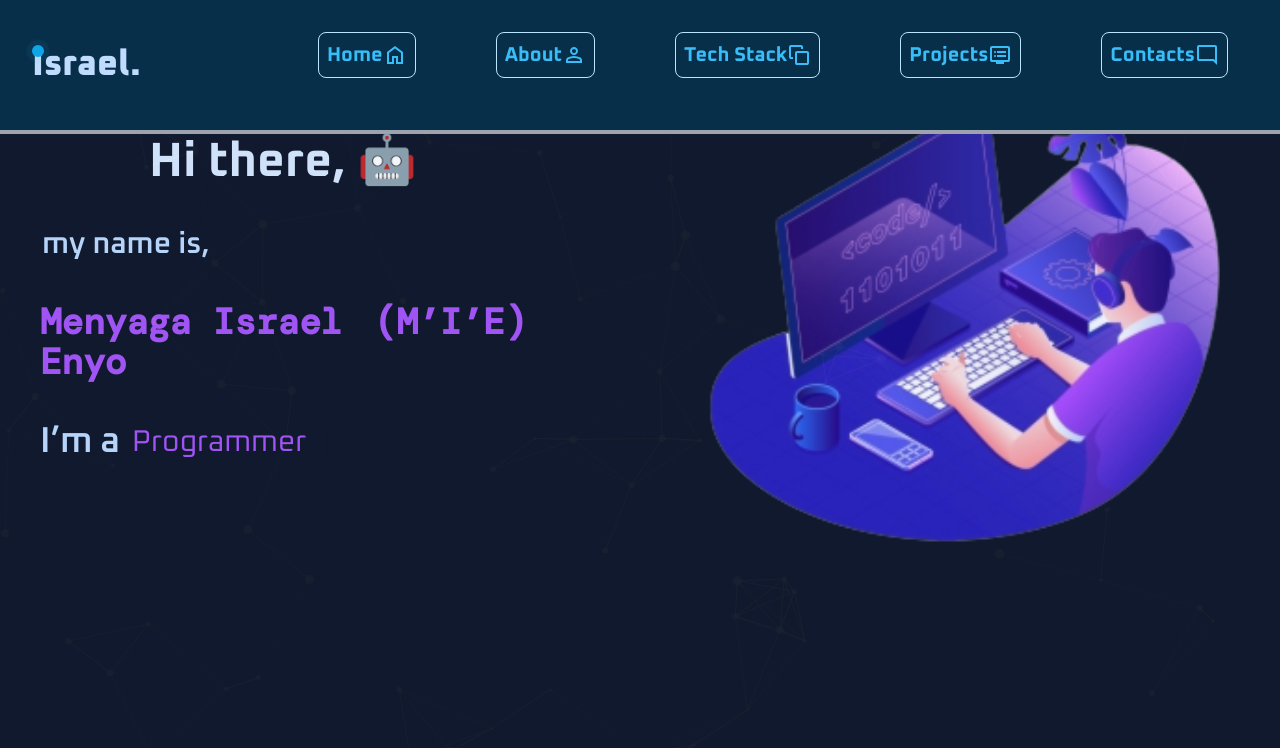
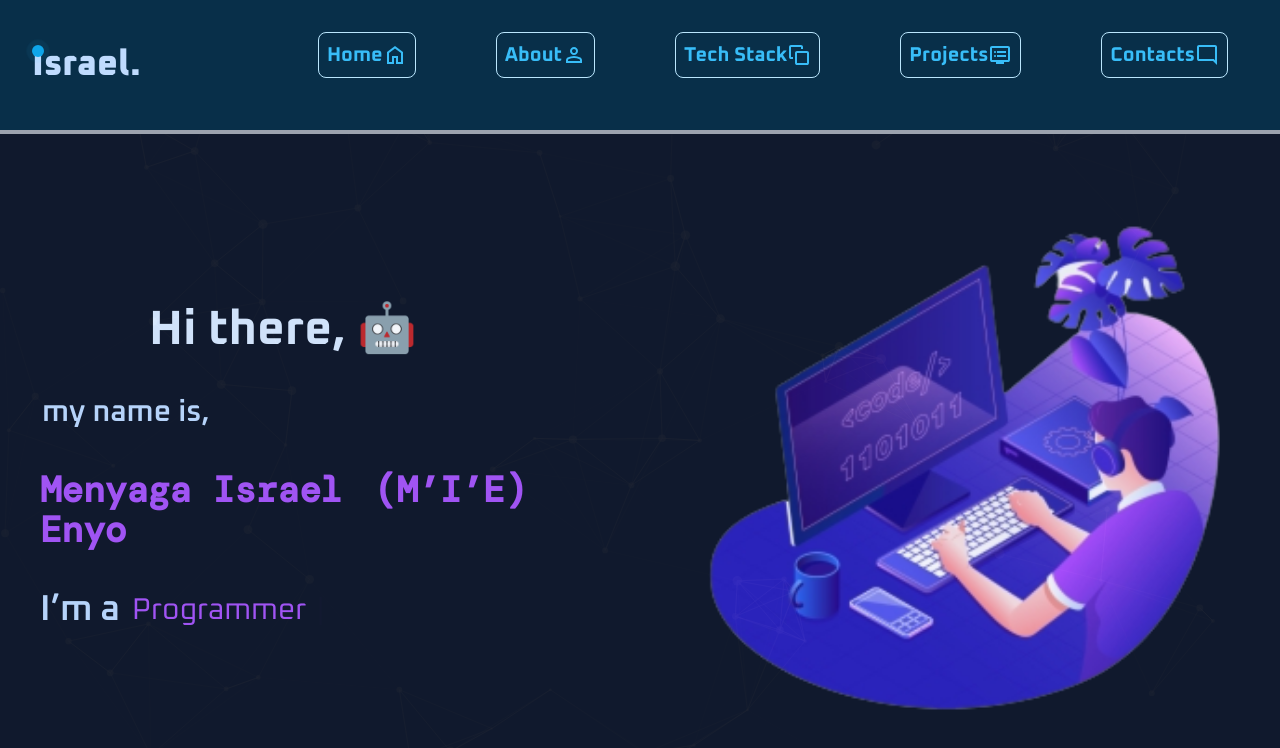
Before and after one commit to MIE-CODE/M-I-E_Portfolio, a Next.js app: page / in a window 1280 px wide. Shown: the top 748 px of the page. Built offline with nearby package versions, Linux system fonts and the light colour scheme; a web font is replaced by a local one.

Commit message:
added my certificate

```diff
--- a/app/Projects/page.tsx
+++ b/app/Projects/page.tsx
@@ -47,13 +47,13 @@ const page = () => {
                 <div className="text-sm flex justify-between w-[200px] gap-5  absolute bottom-[10px]  ">
                   <Link
                     href={project.GithubLink}
-                    className="w-max h-max hover:bg-slate-50/5  p-2 flex justify-center items-center shadow-slate-500/50 rounded-lg shadow-md"
+                    className="w-max h-max hover:bg-slate-50/5 hover:shadow-none p-2 flex justify-center items-center shadow-slate-500/50 rounded-lg shadow-md"
                   >
                     Github
                   </Link>
                   <Link
                     href={project.liveLink}
-                    className=" w-max h-max p-2 hover:bg-slate-50/5 flex justify-center items-center shadow-slate-500/50 rounded-lg shadow-md"
+                    className=" w-max h-max p-2 hover:bg-slate-50/5 hover:shadow-none flex justify-center items-center shadow-slate-500/50 rounded-lg shadow-md"
                   >
                     Live-Link
                   </Link>
--- a/app/main.tsx
+++ b/app/main.tsx
@@ -13,7 +13,7 @@ const Main = () => {
   }, []);
 
   return (
-    <div className="grid lg:flex p-10 gap-20 lg:gap-[10rem]  lg:justify-center  lg:items-center justify-center items-center ">
+    <div className="grid lg:flex p-10 gap-20 lg:gap-[10rem] pt-[13rem]   lg:justify-center  lg:items-center justify-center items-center ">
       <div className="grid gap-5 md:gap-10">
         <div className="flex justify-center">
           <p className={pClass}>
```
